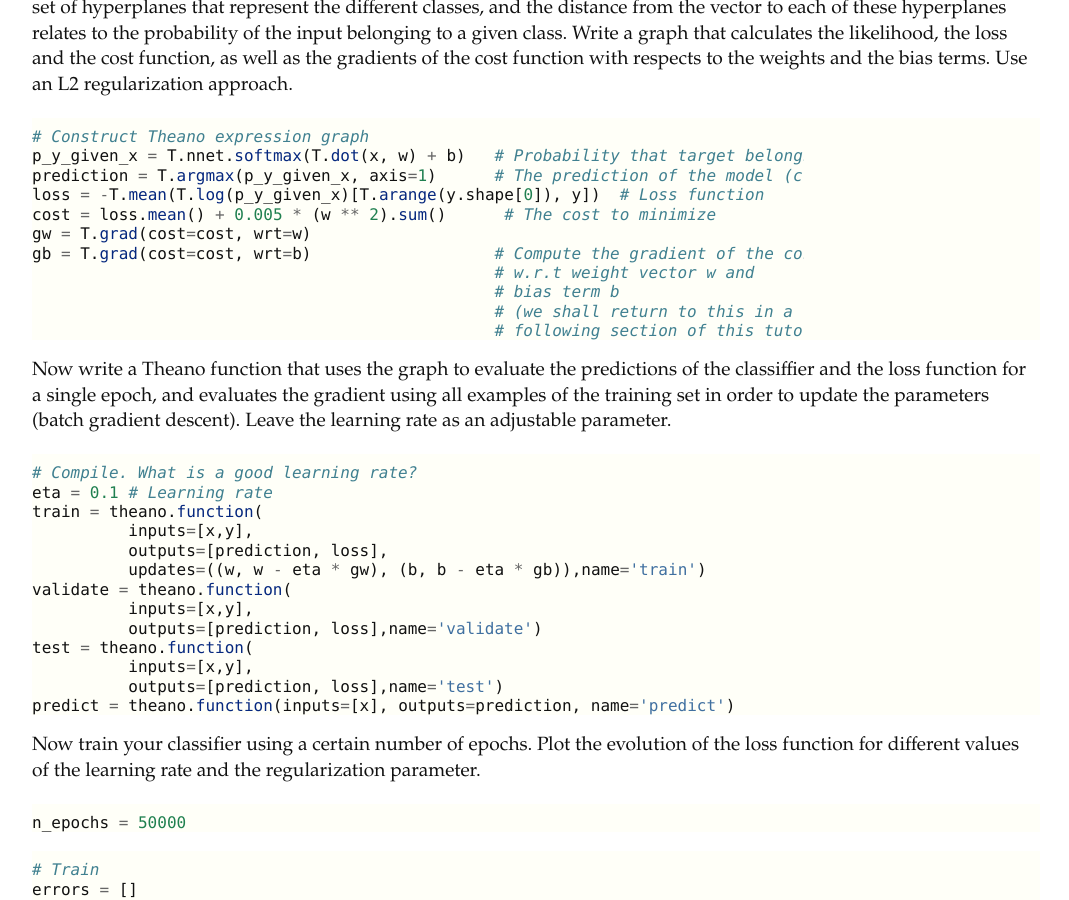
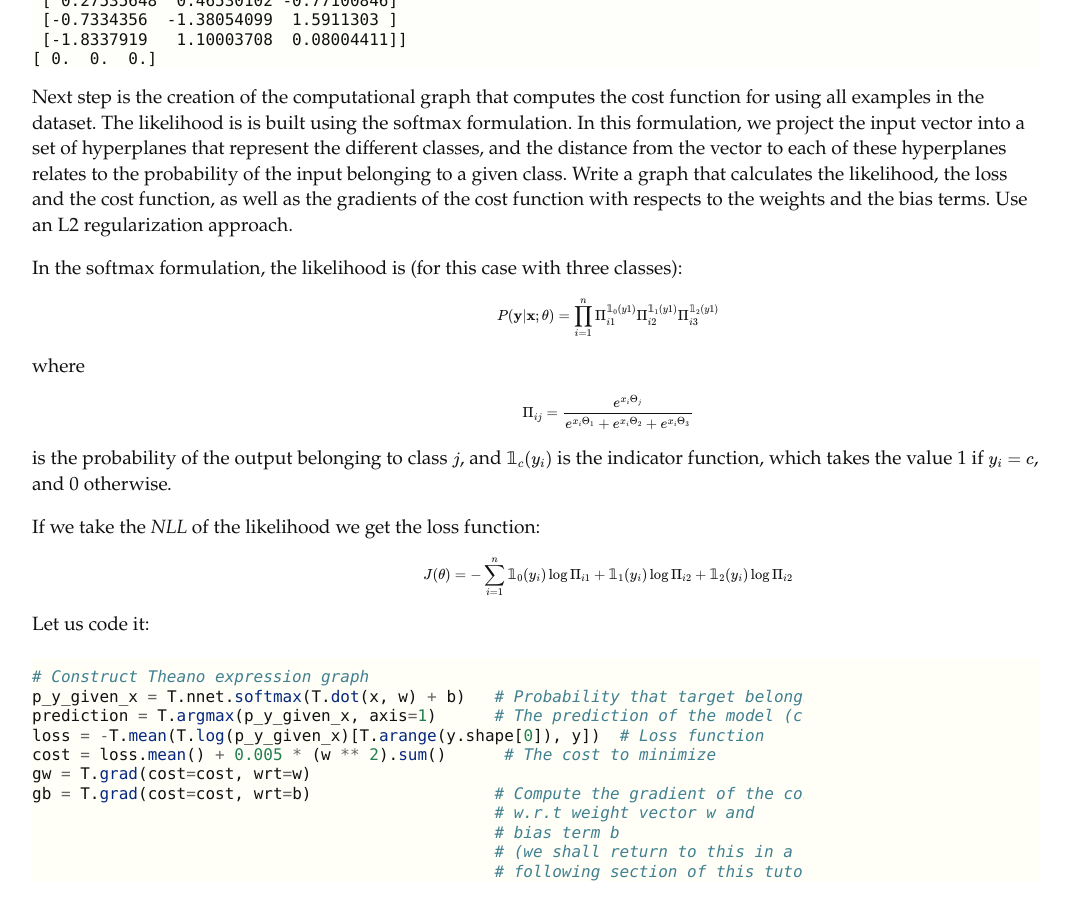
Before and after one commit to namwkim/2017, a Jekyll site: the page built from wiki/lab3.md, in a window 1280 px wide and 900 px high, scrolled down 12338 px. Shown: the whole window, without its empty margins (32-1101 px from the left). Built offline with Jekyll 4.4.1, drawn with Linux system fonts in a browser that asks for light colours; nearby versions of some CDN libraries; formulas are drawn with MathJax 3; some of the changed text lies outside the part shown.

Commit message:
rafael lab update

````diff
--- a/wiki/lab3.md
+++ b/wiki/lab3.md
@@ -451,7 +451,7 @@
 
 
 ```python
-
+# Assing numbers to species (better to work with numbers than with strings)
 uni = np.unique(species)
 
 species[species == uni[0]] = 0
@@ -531,6 +531,12 @@
 We will use Theano to train a logistic regression classifier using this dataset. We leave validation and testing for the homework, but this part of the lab should form the basis of the code for your homework.
 First, let us define symbolic variables for the features and the classes.
 
+Remember that we have a vector of inputs (features): $\mathbf{x}$, and a vector of outputs $\mathbf{y}$. We are trying the learn a function $f$ that maps $\mathbf{x}$ into $\mathbf{y}$:
+
+$$\mathbf{y} = f(\mathbf{w}\cdot\mathbf{x} + \mathbf{b})$$
+
+where the matrix $\mathbf{w}$ contains the weights, and $\mathbf{b}$ is the bias vector, which are the parameters we want to optimize.
+
 
 
 ```python
@@ -582,6 +588,25 @@
 
 
 Next step is the creation of the computational graph that computes the cost function for using all examples in the dataset. The likelihood is is built using the softmax formulation. In this formulation, we project the input vector into a set of hyperplanes that represent the different classes, and the distance from the vector to each of these hyperplanes relates to the probability of the input belonging to a given class. Write a graph that calculates the likelihood, the loss and the cost function, as well as the gradients of the cost function with respects to the weights and the bias terms. Use an L2 regularization approach.
+
+In the softmax formulation, the likelihood is (for this case with three classes):
+
+$$P(\mathbf{y}|\mathbf{x};\mathbf{\theta})=
+\prod_{i=1}^n\Pi_{i1}^{\mathbb{1}_0(y1)}\Pi_{i2}^{\mathbb{1}_1(y1)}\Pi_{i3}^{\mathbb{1}_2(y1)}$$
+
+where
+
+$$\Pi_{ij} = \frac{e^{x_i\Theta_j}}{e^{x_i\Theta_1} + e^{x_i\Theta_2} + e^{x_i\Theta_3}} $$
+
+is the probability of the output belonging to class $j$, and $\mathbb{1}_c(y_i)$ is the indicator function, which takes the value 1 if $y_i=c$, and 0 otherwise.
+
+If we take the *NLL* of the likelihood we get the loss function:
+
+$$J(\theta) = -\sum_{i=1}^n\mathbb{1}_0(y_i)\log\Pi_{i1} + \mathbb{1}_1(y_i)\log\Pi_{i2}
++ \mathbb{1}_2(y_i)\log\Pi_{i2}$$
+
+Let us code it:
+
 
 
 
````
Also changed, not shown: 2 other files.
